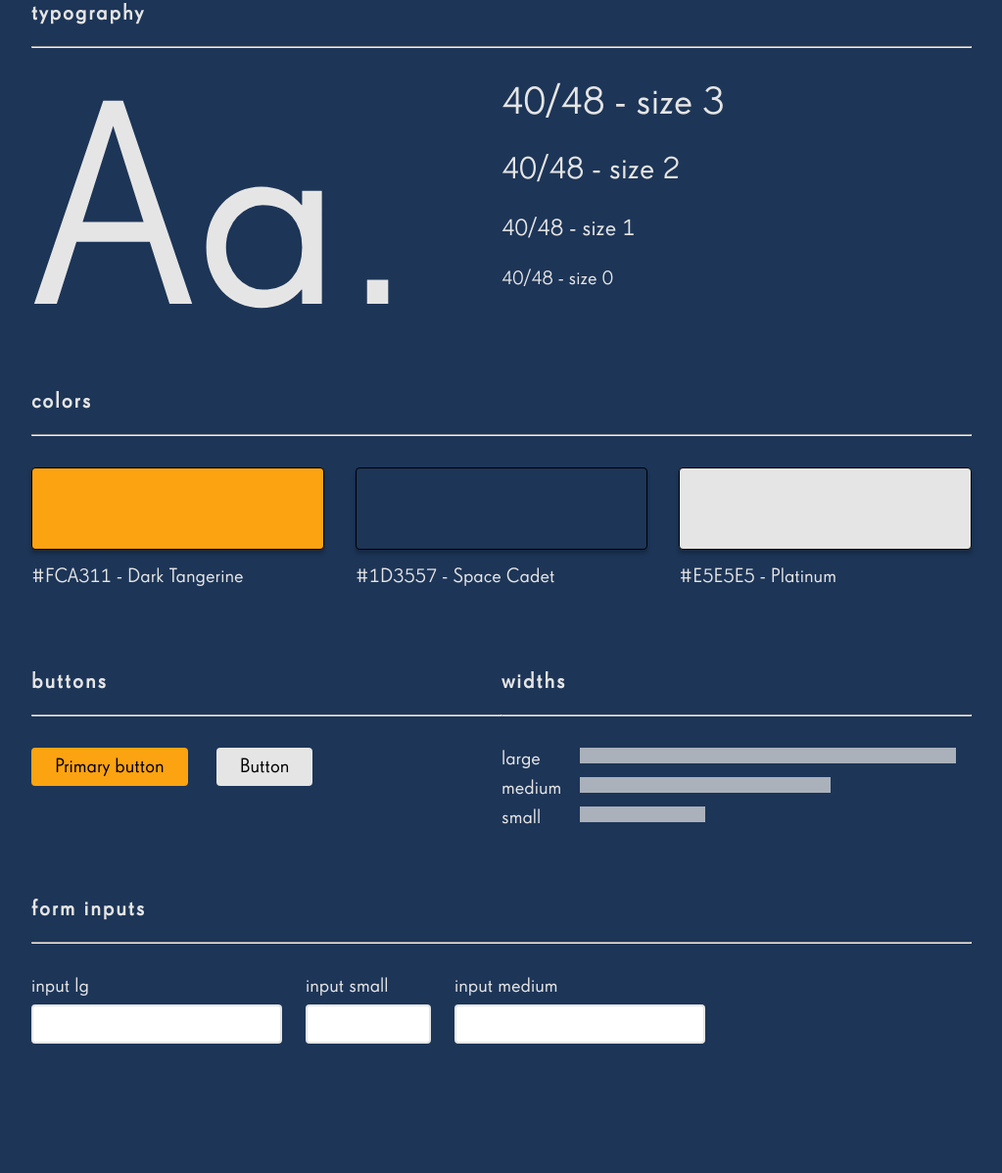
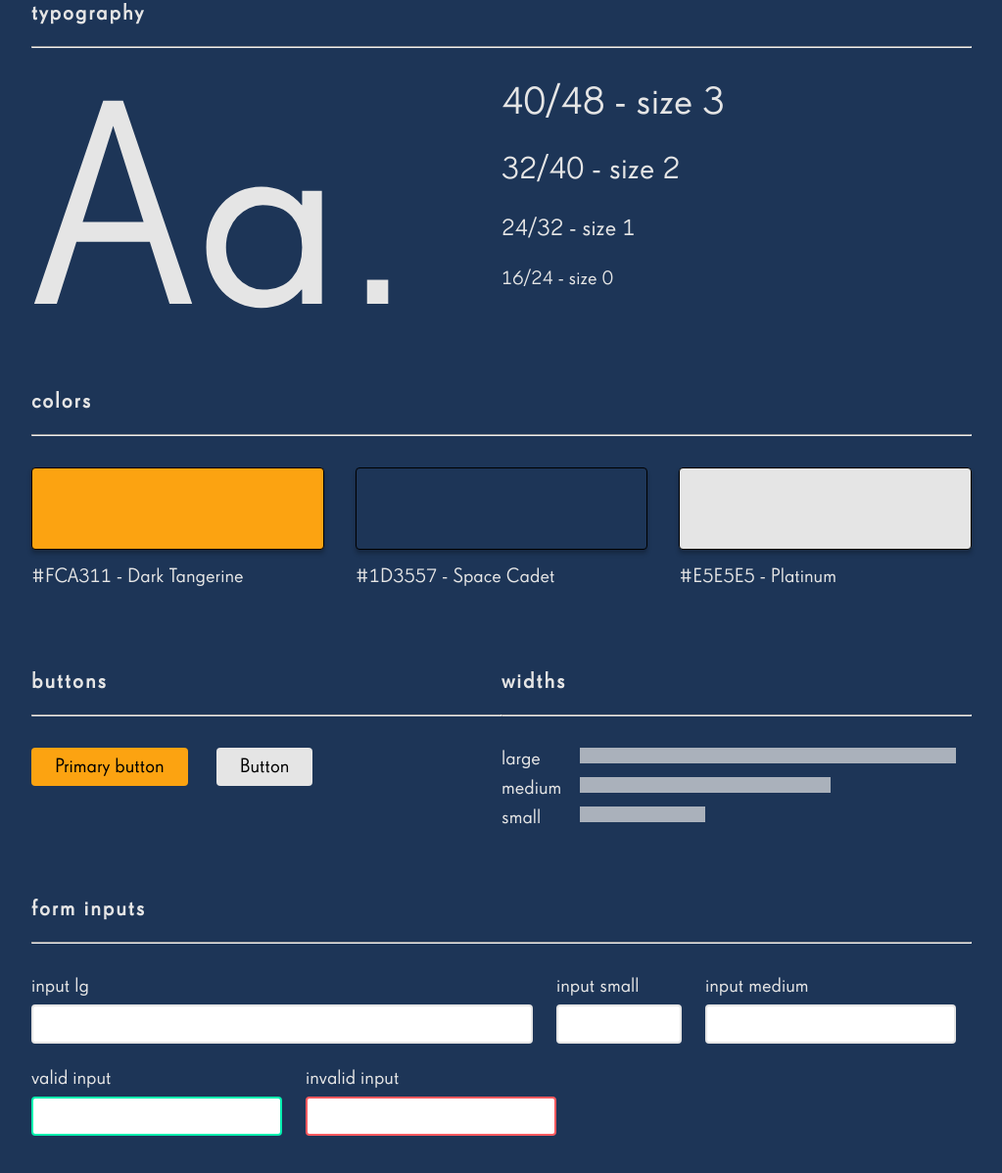
Before and after one commit to mglavall/stellar, a plain HTML site: page index.html in a window 1280 px wide. Shown: the part 147-1344 px from the top of the page at 98% size, without its empty margins (128-1151 px from the left). Before the commit the page ends 1276 px from the top, so only its background shows below. Drawn offline with nearby package versions, Linux system fonts and the light colour scheme; a web font is replaced by a local one.

Commit message:
Update green color and install sass

```diff
--- a/index.html
+++ b/index.html
@@ -8,12 +8,17 @@
       rel="stylesheet"
       href="https://cdnjs.cloudflare.com/ajax/libs/normalize/4.2.0/normalize.min.css"
     />
-    <link href="https://fonts.googleapis.com/css?family=Radley" rel="stylesheet" />
+    <link
+      href="https://fonts.googleapis.com/css?family=Radley"
+      rel="stylesheet"
+    />
     <link rel="stylesheet" href="style/main.css" />
   </head>
   <body>
     <div class="container">
-      <div class="mb-8 mt-8"><div class="text-primary font-primary text-logo">Stellar</div></div>
+      <div class="mb-8 mt-8">
+        <div class="text-primary font-primary text-logo">Stellar</div>
+      </div>
       <div>
         <div class="mb-4">
           <h3 class="title-section">typography</h3>
@@ -23,9 +28,9 @@
           <div class="demo-type col-6">Aa.</div>
           <div class="col-6">
             <div class="size-3 mb-3">40/48 - size 3</div>
-            <div class="size-2 mb-3">40/48 - size 2</div>
-            <div class="size-1 mb-3">40/48 - size 1</div>
-            <div class="size-0 mb-3">40/48 - size 0</div>
+            <div class="size-2 mb-3">32/40 - size 2</div>
+            <div class="size-1 mb-3">24/32 - size 1</div>
+            <div class="size-0 mb-3">16/24 - size 0</div>
           </div>
         </div>
       </div>
@@ -92,20 +97,39 @@
           <h3 class="title-section">form inputs</h3>
           <hr />
         </div>
+        <div class="d-flex mb-3">
+          <div class="mr-3">
+            <div class="mb-1">input lg</div>
+            <div class="">
+              <input class="input-field input-field-lg" type="text" />
+            </div>
+          </div>
+          <div class="mr-3">
+            <div class="mb-1">input small</div>
+            <div class="">
+              <input class="input-field input-field-sm" type="text" />
+            </div>
+          </div>
+          <div>
+            <div class="mb-1">input medium</div>
+            <div class=""><input class="input-field" type="text" /></div>
+          </div>
+        </div>
         <div class="d-flex">
           <div class="mr-3">
-            <div class="mb-1">input lg</div>
-            <div class=""><input class="input-field input-field-lg" type="text"></div>
+            <div class="mb-1">valid input</div>
+            <div class="">
+              <input class="input-field input-valid" type="text" />
+            </div>
           </div>
           <div class="mr-3">
-              <div class="mb-1">input small</div>
-              <div class=""><input class="input-field input-field-sm" type="text"></div>
+            <div class="mb-1">invalid input</div>
+            <div class="">
+              <input class="input-field input-invalid" type="text" />
             </div>
-          <div>
-              <div class="mb-1">input medium</div>
-              <div class=""><input class="input-field" type="text"></div>
-            </div>
+          </div>
         </div>
+      </div>
     </div>
   </body>
 </html>
--- a/style/_inputs.scss
+++ b/style/_inputs.scss
@@ -10,6 +10,13 @@
     border-color: $orange;
     outline: none;
   }
+  &.input-valid {
+    border-color: $green;
+  }
+
+  &.input-invalid {
+    border-color: $red;
+  }
 }
 
 .input-field-sm {
@@ -17,5 +24,5 @@
 }
 
 .input-field-lg {
-  width: 32 * $u;
+  width: 64 * $u;
 }
--- a/style/_variables.scss
+++ b/style/_variables.scss
@@ -2,5 +2,6 @@ $orange: #fca311;
 $grey: #e5e5e5;
 $blue: #1d3557;
 $red: #ff5a5f;
+$green: #00efaf;
 
 $u: 8px;
```
Also changed, not shown: package-lock.json (added), style/main.css.
